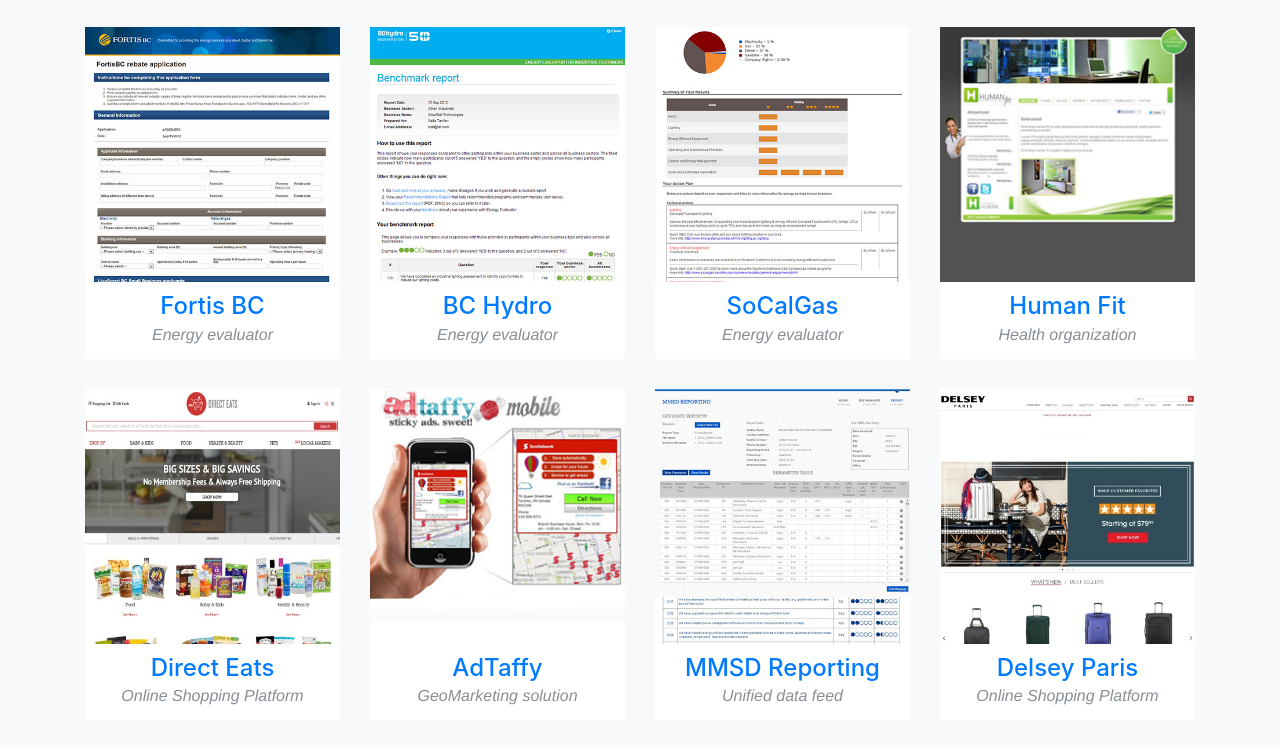
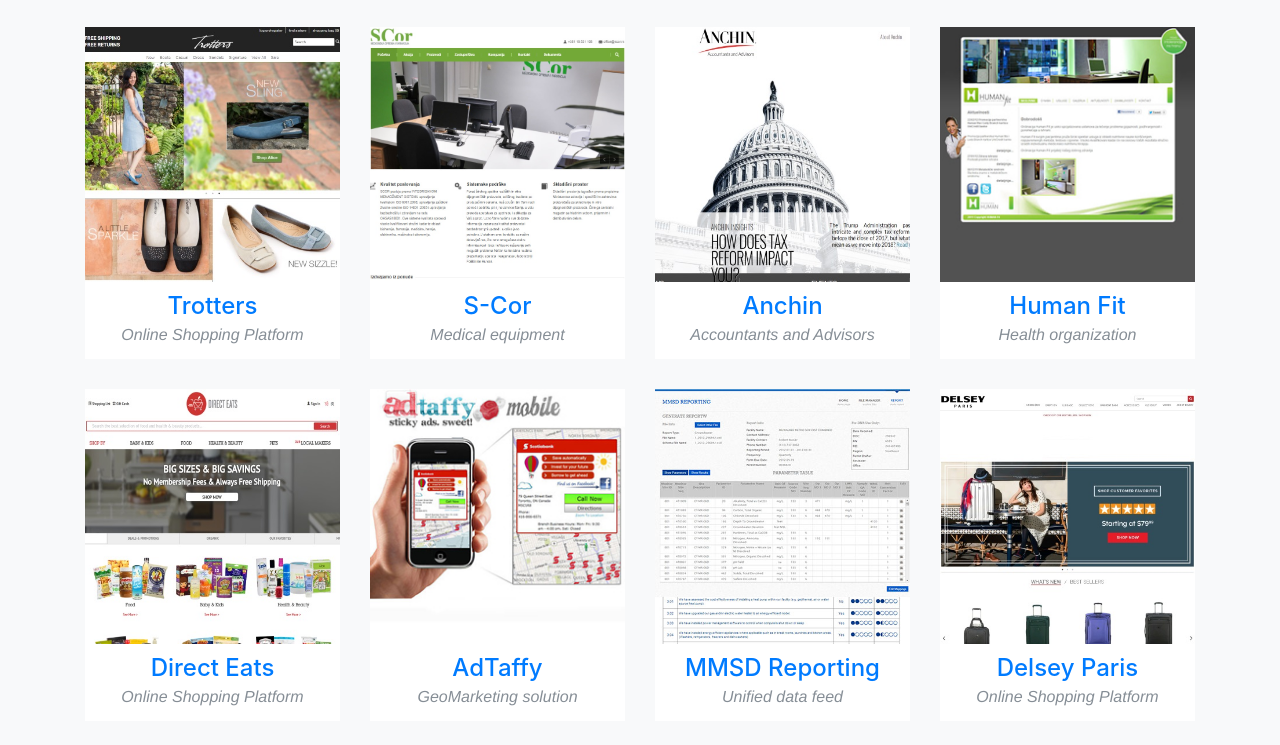
Before and after one commit to diligent-crew/diligent-crew.github.io, a website with bundled scripts: page index.html in a window 1280 px wide. Shown: the part 2532-3277 px from the top of the page. Built offline with nearby package versions, Linux system fonts and the light colour scheme; a web font is replaced by a local one.

Commit message:
Excluded Energy Challanger

```diff
--- a/index.html
+++ b/index.html
@@ -244,11 +244,11 @@
                                 <i class="fa fa-plus fa-3x"></i>
                             </div>
                         </div>
-                        <img class="img-fluid" src="img/portfolio/fortis_bc.jpg" alt="">
+                        <img class="img-fluid" src="img/portfolio/trotters.jpg" alt="">
                     </a>
                     <div class="portfolio-caption">
-                        <h4><a href="https://www.fortisbc.com" target="_blank">Fortis BC</a></h4>
-                        <p class="text-muted">Energy evaluator</p>
+                        <h4><a href="https://www.trotters.com/" target="_blank">Trotters</a></h4>
+                        <p class="text-muted">Online Shopping Platform</p>
                     </div>
                 </div>
 				<div class="col-md-3 col-sm-6 portfolio-item">
@@ -258,11 +258,11 @@
                                 <i class="fa fa-plus fa-3x"></i>
                             </div>
                         </div>
-                        <img class="img-fluid" src="img/portfolio/bc_hydro.jpg" alt="">
+                        <img class="img-fluid" src="img/portfolio/scor.jpg" alt="">
                     </a>
                     <div class="portfolio-caption">
-                        <h4><a href="https://www.bchydro.com" target="_blank">BC Hydro</a></h4>
-                        <p class="text-muted">Energy evaluator</p>
+                        <h4><a href="http://scor.rs/" target="_blank">S-Cor</a></h4>
+                        <p class="text-muted">Medical equipment</p>
                     </div>
                 </div>
 				<div class="col-md-3 col-sm-6 portfolio-item">
@@ -272,11 +272,11 @@
                                 <i class="fa fa-plus fa-3x"></i>
                             </div>
                         </div>
-                        <img class="img-fluid" src="img/portfolio/so_cal.jpg" alt="">
+                        <img class="img-fluid" src="img/portfolio/anchin.jpg" alt="">
                     </a>
                     <div class="portfolio-caption">
-                        <h4><a href="https://www.socalgas.com" target="_blank">SoCalGas</a></h4>
-                        <p class="text-muted">Energy evaluator</p>
+                        <h4><a href="http://www.anchin.com/" target="_blank">Anchin</a></h4>
+                        <p class="text-muted">Accountants and Advisors</p>
                     </div>
                 </div>
 				<div class="col-md-3 col-sm-6 portfolio-item">
```
Also changed, not shown: img/portfolio/anchin.jpg (added), img/portfolio/scor.jpg (added), img/portfolio/trotters.jpg (added).
